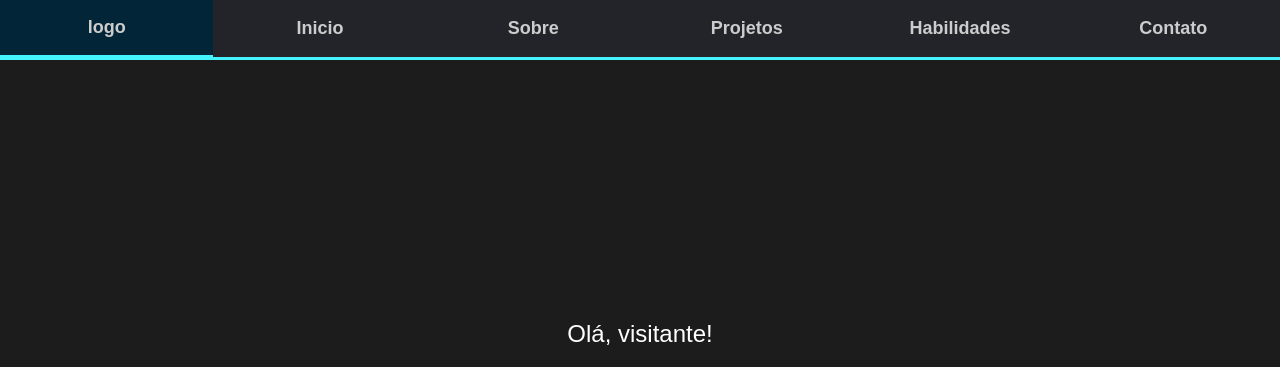
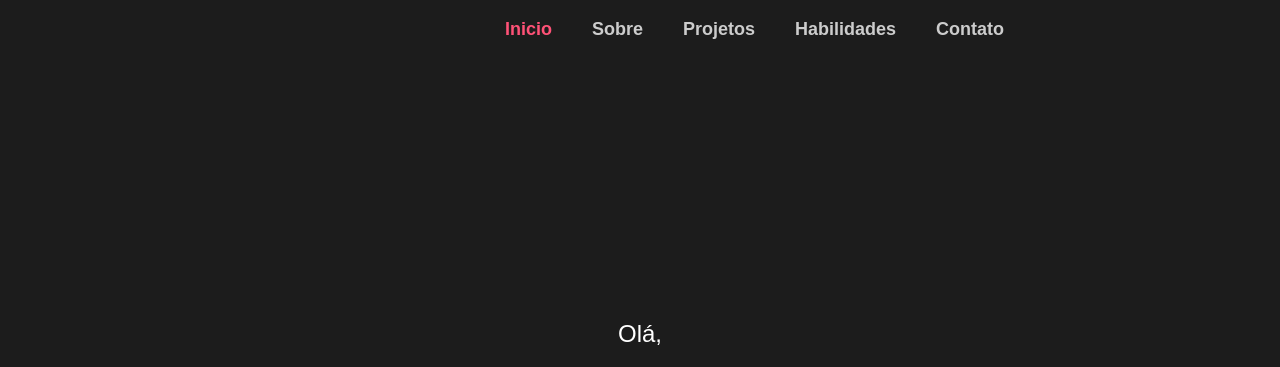
Before and after one commit to brunodoprado/Portfolio, a plain HTML site: page index.html in a window 1280 px wide. Shown: the top 367 px of the page. Drawn offline with nearby package versions, Linux system fonts and the light colour scheme.

Commit message:
novo menu

```diff
--- a/css/styles.css
+++ b/css/styles.css
@@ -6,17 +6,55 @@
     margin: 0;
     box-sizing: border-box;
 }
-:root{
-    --borda-amarela: #45f3ff;
+:root {
+    --color-bg: #0e141b;
+    --color-bg-offset: #252526;
+    --color-text: #ffffff;
+    --color-text-offset: #818a91;
+    --color-border: #2d2d2d;
+    --color-primary: #ff5277;
+    --color-primary-offset: #ff2957;
+    --color-secondary: #43a9a3;
 }
+
 body {
     font-family: 'Arial', sans-serif;
     background-color: #1c1c1c;
     color: #ffffff;
 }
+/*body font-family: var(--font-family-base);
+font-size: 1rem;
+line-height: 1.625;
+color: var(--color-text);
+background-color: var(--color-bg);
+-ms-text-size-adjust: 100%;
+-webkit-text-size-adjust: 100%;*/
 html{
     scroll-behavior: smooth;
 }
+/*
+.layout {
+    display: flex;
+    flex-direction: column;
+    min-height: 100%;
+    min-height: 100vh;
+    position: relative;
+    transition: transform .3s cubic-bezier(.4,0,.2,1);
+    padding-top: env(titlebar-area-height, 0);
+}
+
+
+
+html font-size: 100%;
+    font-size: var(--font-size-root, 100%);
+    -webkit-tap-highlight-color: rgba(0, 0, 0, 0);
+    --font-family-base: -apple-system, BlinkMacSystemFont, Segoe UI, Roboto, Oxygen, Ubuntu, Cantarell, Fira Sans, Droid Sans, Helvetica Neue, sans-serif, Apple Color Emoji, Segoe UI Emoji, Segoe UI Symbol;
+    --font-family-display: Noe Display, Georgia, Times, serif;
+    font-family: sans-serif;
+    -ms-text-size-adjust: 100%;
+    -webkit-text-size-adjust: 100%;
+
+    */
 
 
 p {
@@ -28,14 +66,13 @@ p {
     unicode-bidi: isolate;
 }
 
-
-/*remove a barra de rolagem*/
 body::-webkit-scrollbar-track{
     position: absolute;
     opacity: 0;
     z-index: 1;
     background: (0, 0, 0, .5);
 }
+
 body::-webkit-scrollbar-thumb{
     position: absolute;
     top: 0;
@@ -55,32 +92,42 @@ body::-webkit-scrollbar{
     height: 8px;
     border-radius: 4px;
 }
+
 .main_nav{
     position: fixed;
     display: flex;
-    width: 100%;
-    background-color: #23242a;
+    width: 80%;
+    background-color: #1c1c1c;
     overflow: visible;
+    justify-content: right;
 }
 .main_nav a{
-    display: flex;
     align-items: center;
     justify-content: center;
     color: #ccc;
     text-decoration: none;
     font-size: 18px;
     font-weight: 600;
-    width: 20%;
     height: 60px;
-    border-bottom: 3px solid var(--borda-amarela);
+    padding: 1.2rem 1.25rem;
 }
 
-.main_nav a:hover{
-    background-color: #022538;
-    border-bottom: 5px solid var(--borda-amarela);
+.main_nav a:after{
+        display:block;
+        transition: transform 250ms ease-in-out;
+        transform-origin: 0% 50%;
+        content: '';
+        border-bottom: solid 3px var(--color-primary);
+        transform: scaleX(0);
+        transition: transform 250ms ease-in-out;
 }
+
+.main_nav a:after{ transform-origin: 100% 50%; }
+.main_nav a:hover:after{ transform: scaleX(1); transform-origin:   0% 50%; }
+
+
 .main_nav a.active {
-    border-bottom: 5px solid var(--borda-amarela);
+    color: var(--color-primary);
 }
 .wrapper{
     display: flex;
--- a/index.html
+++ b/index.html
@@ -9,8 +9,7 @@
   </head>
   <body>
     <nav class="main_nav">
-          <a href="#inicio">logo</a>
-          <a href="#inicio">Inicio</a>
+          <a href="#inicio" class="fromLeft active">Inicio</a>
           <a href="#sobre">Sobre</a>
           <a href="#projetos">Projetos</a>
           <a href="#habilidades">Habilidades</a>
@@ -20,7 +19,7 @@
         <div id="inicio" class="container">
             <section class="inicio">
                 <p>
-                    Olá, visitante!
+                    Olá,
                 </p>
                 <h1>
                     Meu nome é bruno
@@ -34,6 +33,9 @@
                     </a>
                     <a href="">
                         <i class="devicon-linkedin-plain"></i>
+                    </a>
+                    <a href="">
+                      <i class="devicon-canva-original colored"></i>
                     </a>
                 </div>
             </section>
```
